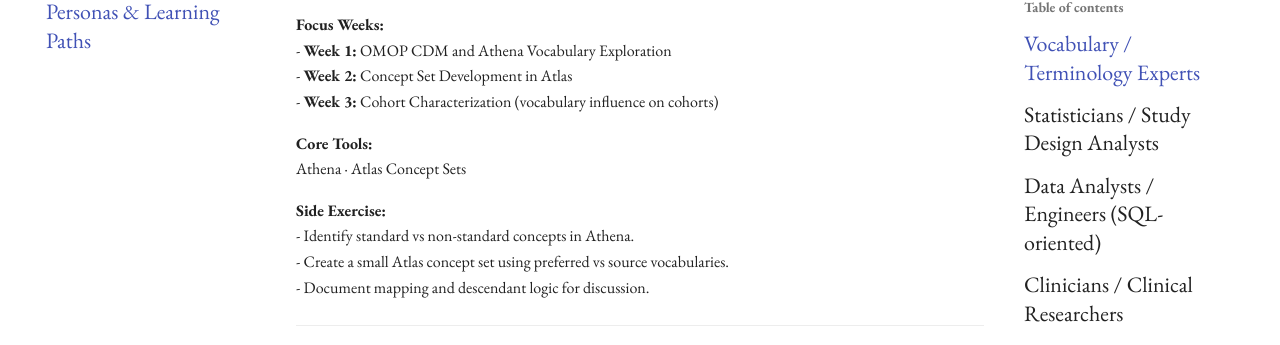
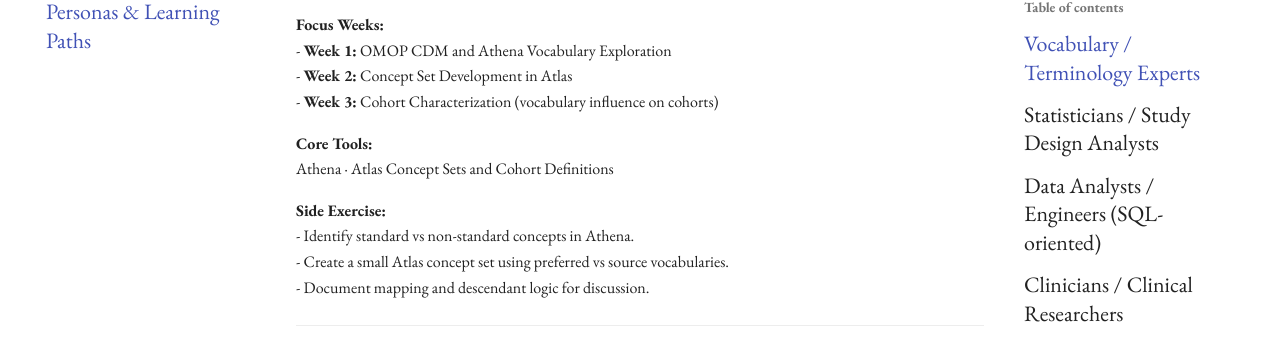
Before and after one commit to BoyceLab/OHDSITrainTheTrainer-6WK, an MkDocs documentation site: the page built from docs/personas.md, in a window 1280 px wide and 900 px high, scrolled down 516 px. Shown: the part 102-447 px from the top of the window. Built offline with MkDocs 1.6.1 and Material for MkDocs 9.7.7, drawn with Linux system fonts in a browser that asks for light colours; comment, search, counter and statistics services are not loaded.

Commit message:
Update personas.md

```diff
--- a/docs/personas.md
+++ b/docs/personas.md
@@ -19,7 +19,7 @@
 - **Week 3:** Cohort Characterization (vocabulary influence on cohorts)
 
 **Core Tools:**
-Athena · Atlas Concept Sets
+Athena · Atlas Concept Sets and Cohort Definitions
 
 **Side Exercise:**
 - Identify standard vs non-standard concepts in Athena.
```
